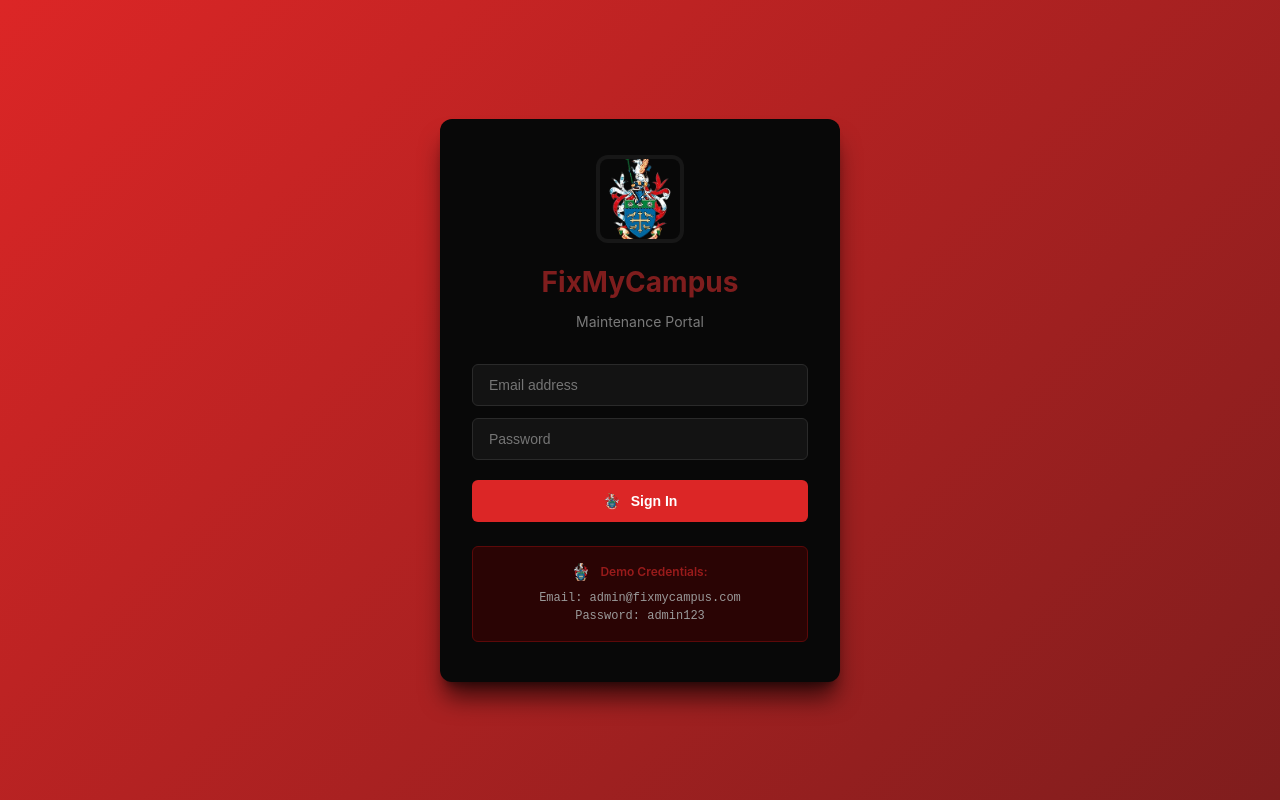
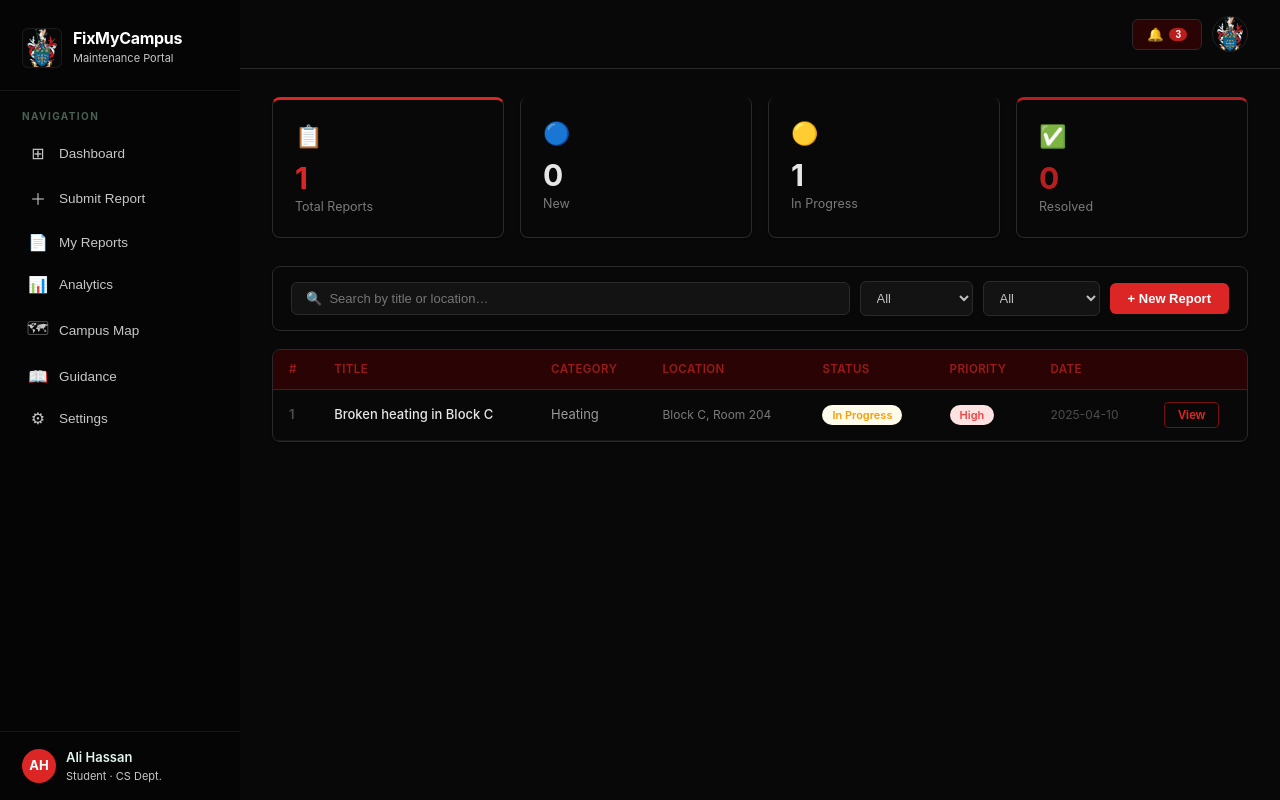
Before and after one commit to usmani04/Assessment---CPS7005---fixmycampus, a React (Vite) app: page / in a window 1280 px wide. Built offline with nearby package versions, Linux system fonts and the light colour scheme.

Commit message:
Remove authentication for direct access to app

```diff
--- a/src/App.jsx
+++ b/src/App.jsx
@@ -1,4 +1,3 @@
-import { useState } from "react";
 import { Routes, Route, useNavigate } from "react-router-dom";
 import Sidebar from "./components/Sidebar";
 import TopBar from "./components/TopBar";
@@ -6,25 +5,9 @@ import TopBar from "./components/TopBar";
 import Dashboard from "./pages/Dashboard";
 import SubmitReport from "./pages/SubmitReport";
 import MyReports from "./pages/MyReports";
-import Login from "./pages/Login";
 
 export default function App() {
-  const [isAuthenticated, setIsAuthenticated] = useState(false);
   const navigate = useNavigate();
-
-  const handleLogin = () => {
-    setIsAuthenticated(true);
-    navigate("/dashboard");
-  };
-
-  const handleLogout = () => {
-    setIsAuthenticated(false);
-    navigate("/");
-  };
-
-  if (!isAuthenticated) {
-    return <Login onLogin={handleLogin} />;
-  }
 
   const handleNavigation = (page) => {
     navigate(`/${page}`);
@@ -35,7 +18,7 @@ export default function App() {
       <Sidebar active="" onNav={handleNavigation} />
 
       <div style={{ flex: 1 }}>
-        <TopBar title="" onLogout={handleLogout} />
+        <TopBar title="" />
 
         <Routes>
           <Route path="/dashboard" element={<Dashboard onNav={handleNavigation} onViewReport={() => {}} />} />
```
